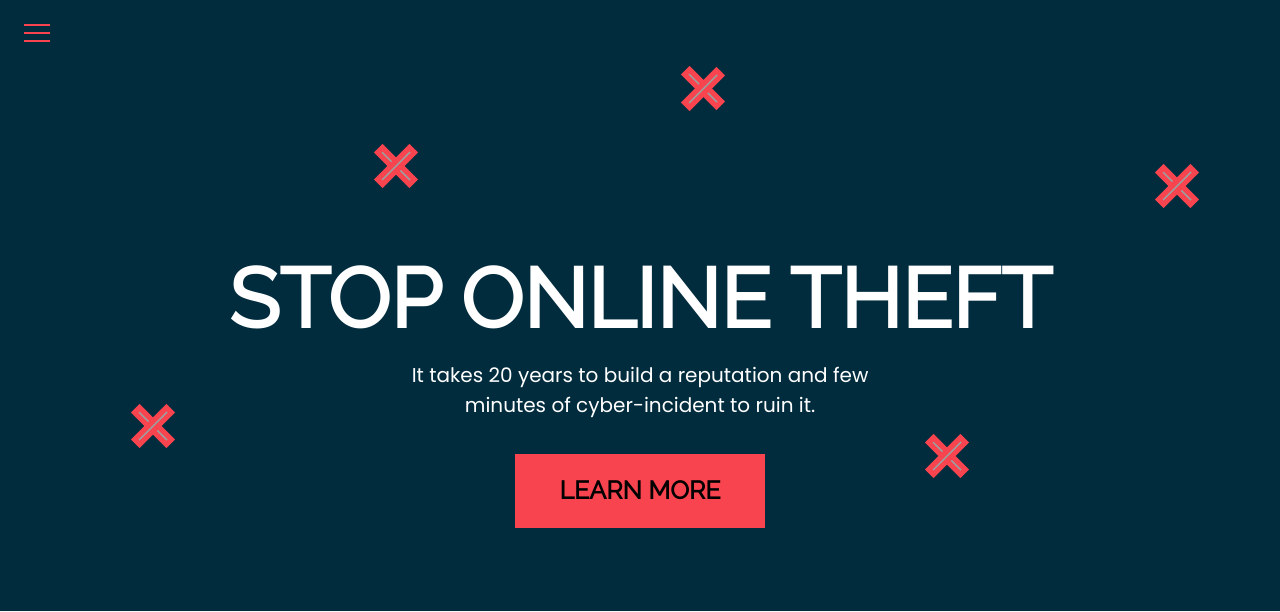
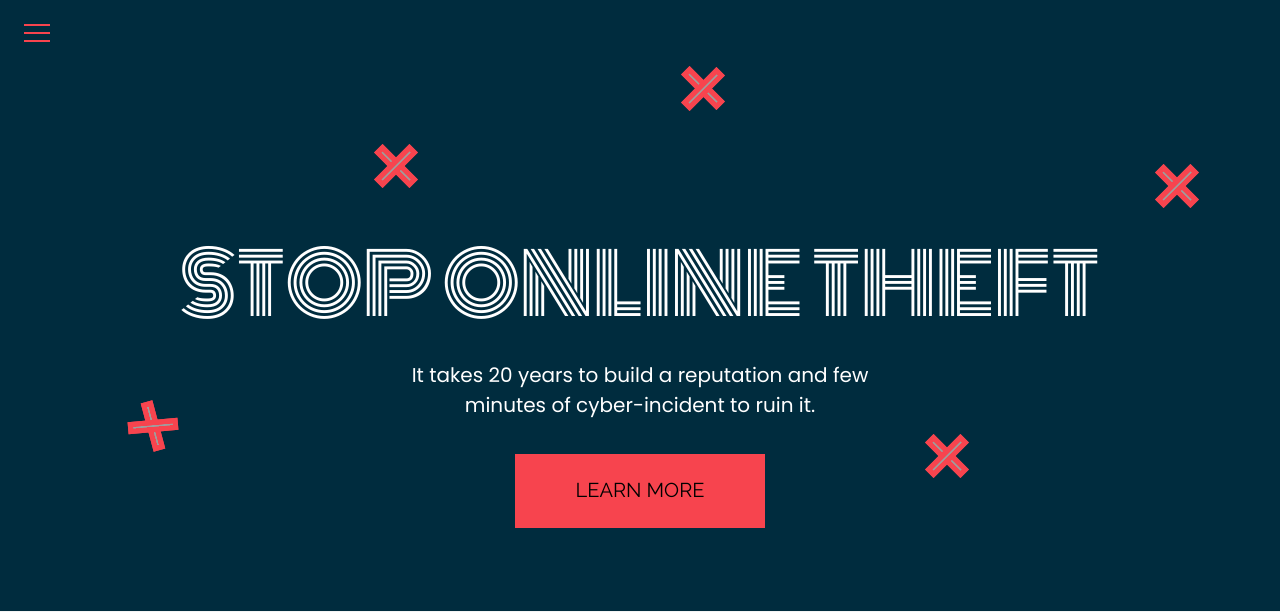
Before and after one commit to ramyaaprasath/Cyber-Security-awareness, a PHP site: page / in a window 1280 px wide. Shown: the top 612 px of the page. Run offline with PHP 8.4, Linux system fonts and the light colour scheme; grey boxes are pictures that could not be loaded.

Commit message:
Changed fonts

```diff
--- a/home/index.html
+++ b/home/index.html
@@ -1,7 +1,7 @@
 <!DOCTYPE html>
 <html>
     <head>
-        <link href="https://fonts.googleapis.com/css?family=Raleway&display=swap" rel="stylesheet" />
+        <link href="https://fonts.googleapis.com/css?family=Monoton&display=swap" rel="stylesheet" />
         <link href="https://fonts.googleapis.com/css?family=Poppins&display=swap" rel="stylesheet" />
         <link href='https://fonts.googleapis.com/css?family=Raleway' rel='stylesheet'>
         <link href="main.css" rel="stylesheet" /><title>Document</title>
--- a/home/main.css
+++ b/home/main.css
@@ -42,24 +42,21 @@ body {
   width: 250px;
   color: rgba(0,0,0,1);
   position: absolute;
-  top: 475px;
+  top: 478px;
   justify-content: center;
   align-items: center;
   font-family: Raleway;
-  font-weight: bold;
-  font-size: 25px;
+  font-size: 20px;
   opacity: 1;
   text-align: center;
 }
 .v5_48 {
-  width: 863px;
+  width: 100%;
   height: 162px;
-  font-family: Raleway;
+  font-family: Monoton;
   color: rgba(255,255,255,1);
   position: absolute;
-  top: 250px;
-  font-family: Raleway;
-  font-weight: bolder;
+  top: 220px;
   font-size: 83px;
   opacity: 1;
   text-align: center;
@@ -74,7 +71,7 @@ body {
   top: 420px;
   left: 10%;
   border: 5px solid rgba(247,68,78,1);
-  transform: rotate(45deg)
+  transform: rotate(75deg)
 }
 .v5_50 {
   width: 50px;
@@ -85,7 +82,7 @@ body {
   position: absolute;
   top: 420px;
   left: 10%;
-  transform: rotate(315deg);
+  transform: rotate(355deg);
   border: 5px solid rgba(247,68,78,1);
 }
 .v5_51 {
```
